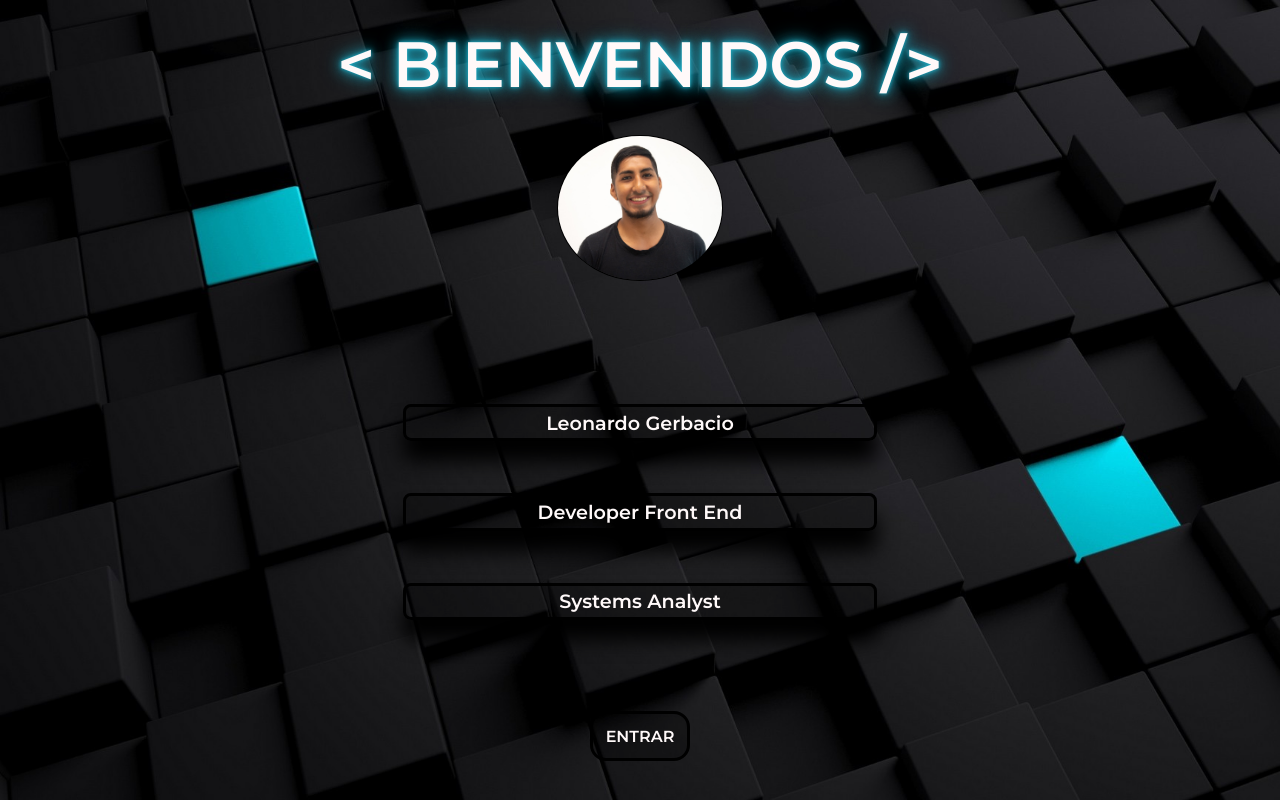
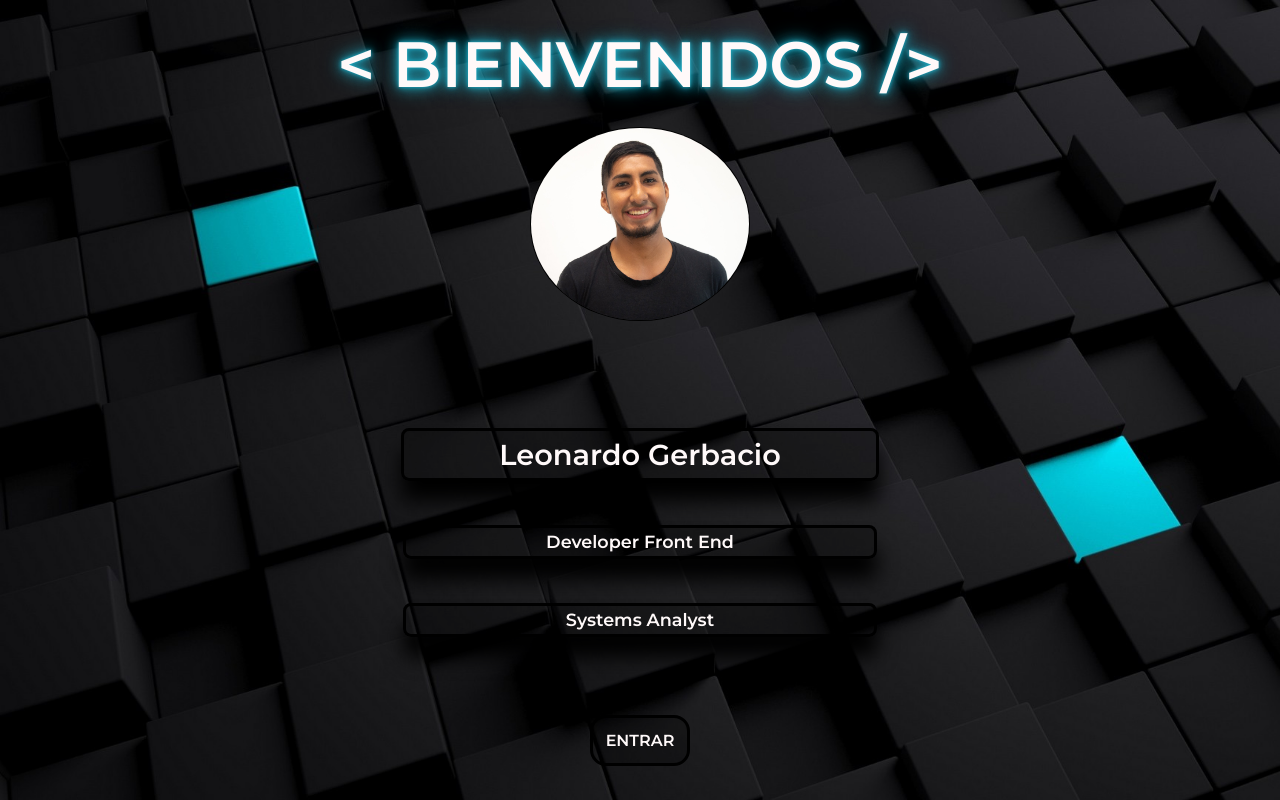
Before and after one commit to leoromero97/portfolioLeoromero, a plain HTML site: page index.html in a window 1280 px wide. Drawn offline with Linux system fonts and the light colour scheme; a web font is replaced by a local one.

Commit message:
se agrando la foto de perfil y el nombre

```diff
--- a/css/styles.header.css
+++ b/css/styles.header.css
@@ -48,7 +48,7 @@ header {
 }
 
 .containerPhoto {
-  height: 20%;
+  height: 24%;
   width: 90%;
   display: flex;
   align-items: center;
@@ -59,8 +59,6 @@ header {
 
 .photoPerfil {
   height: 4em;
-  min-height: 6vh;
-  max-height: 20vh;
   border: 1.6px solid black;
   border-radius: 60%;
   -webkit-border-radius: 60%;
@@ -168,12 +166,16 @@ header {
   }
 
   .photoPerfil {
-    height: 7em;
+    height: 24vh;
   }
 
   .placeHolder {
-    font-size: 1.2em;
+    font-size: 1.1em;
     min-width: 40%;
+  }
+
+  .placeHolder:nth-child(1) {
+    font-size: 1.6em;
   }
 
   .buttonHeader {
@@ -187,14 +189,18 @@ header {
     font-size: 4em;
   }
 
-  .photoPerfil {
-    height: 9em;
-  }
-
   .placeHolder {
     border: black 3px solid;
     min-width: 40%;
     padding: 0.2em;
+  }
+/*
+  .photoPerfil {
+    height: 8em;
+  }*/
+
+  .placeHolder:nth-child(1) {
+    font-size: 1.8em;
   }
 
   .buttonHeader {
```
